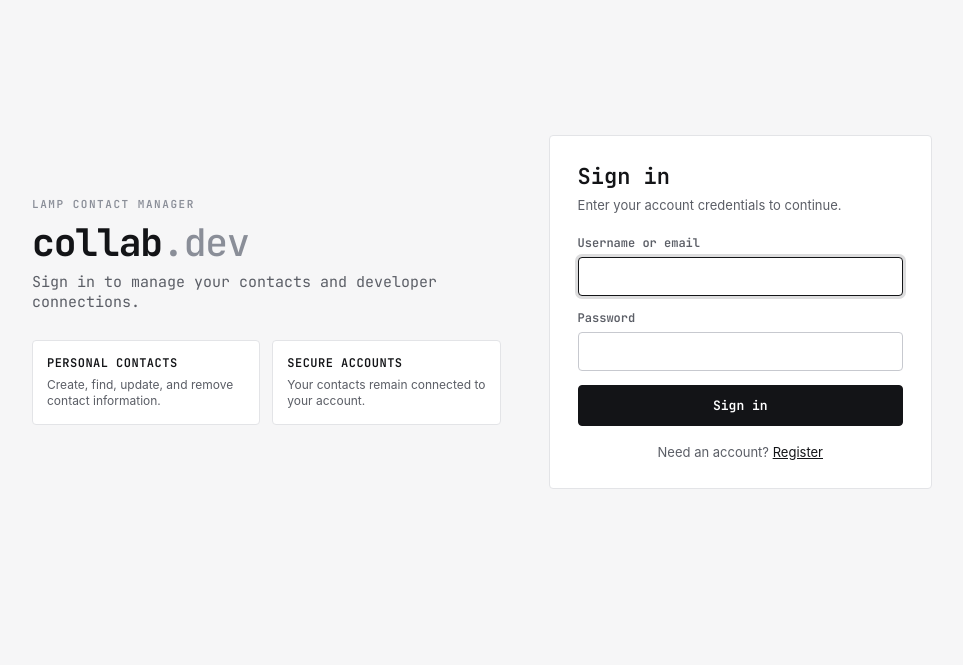
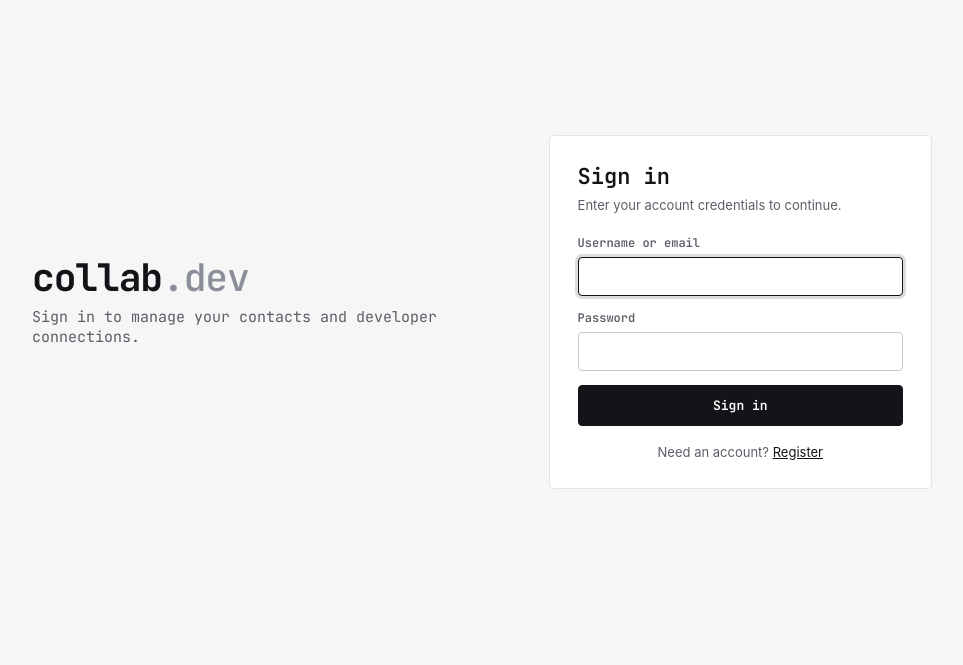
Before and after one commit to morningsoftware/lamp-stack-project, a PHP site: page / in a window 1280 px wide. Shown: the part 149-814 px from the top of the page, without its empty margins (158-1121 px from the left). Run offline with PHP 8.4, Linux system fonts and the light colour scheme.

Commit message:
Simplify landing page copy and update meta description

```diff
--- a/assets/css/app.css
+++ b/assets/css/app.css
@@ -166,10 +166,6 @@ svg.spark { width: 76px; height: 18px; }
 .search-input:focus { outline: none; border-color: var(--text); box-shadow: var(--ring); }
 .home-hint { margin-top: 14px; font-size: 12px; color: var(--faint); font-family: var(--mono); }
 .home-hint a { color: var(--text); text-decoration: underline; }
-.home-features { display: grid; grid-template-columns: repeat(auto-fit, minmax(180px, 1fr)); gap: 12px; margin-top: 36px; }
-.feature-card { background: var(--surface); border: 1px solid var(--line); border-radius: var(--radius); padding: 14px; text-align: left; }
-.feature-card h3 { font-family: var(--mono); font-size: 12px; font-weight: 600; margin: 0 0 6px; letter-spacing: 0.04em; text-transform: uppercase; color: var(--text); }
-.feature-card p { font-size: 12px; color: var(--muted); margin: 0; line-height: 1.4; }
 .demo-helper-box {
   margin-top: 18px; padding: 12px 14px; background: var(--surface-2);
   border: 1px dashed var(--line-strong); border-radius: var(--radius);
@@ -182,8 +178,6 @@ svg.spark { width: 76px; height: 18px; }
 }
 .lab-login { align-items: center; }
 .login-layout { width: 100%; max-width: 900px; display: grid; grid-template-columns: 1.1fr .9fr; gap: 48px; align-items: center; }
-.login-intro .home-features { grid-template-columns: 1fr 1fr; margin-top: 28px; }
-.eyebrow { margin: 0 0 12px; color: var(--faint); font: 600 11px/1 var(--mono); letter-spacing: .14em; }
 .login-panel { padding: 28px; }
 .login-panel h2 { margin: 0 0 6px; font: 600 22px/1.2 var(--mono); }
 .login-panel .sub { margin: 0 0 22px; color: var(--muted); font-size: 13px; }
@@ -197,7 +191,6 @@ svg.spark { width: 76px; height: 18px; }
 .account-contact dd { margin: 4px 0 0; overflow-wrap: anywhere; font-size: 13px; }
 @media (max-width: 720px) {
   .login-layout { grid-template-columns: 1fr; gap: 28px; }
-  .login-intro .home-features { display: none; }
   .account-contact dl { grid-template-columns: 1fr; gap: 10px; }
 }
 
@@ -644,7 +637,6 @@ input[readonly] { background:var(--surface-2); color:var(--muted); }
   .form-columns { grid-template-columns:1fr; }
   .modal-card { padding:18px; }
   .dialog-actions .btn { flex:1; }
-  .home-features { grid-template-columns:1fr; }
 }
 @media (prefers-reduced-motion:reduce) {
   *,*::before,*::after { scroll-behavior:auto !important; animation-duration:.01ms !important; transition-duration:.01ms !important; }
--- a/assets/js/app.js
+++ b/assets/js/app.js
@@ -653,13 +653,10 @@
 
     root.innerHTML =
       '<div class="home lab-login"><div class="login-layout">' +
-      '<section class="login-intro"><p class="eyebrow">LAMP CONTACT MANAGER</p>' +
+      '<section class="login-intro">' +
       '<h1 class="home-title">collab<span class="tick">.dev</span></h1>' +
       '<p class="home-sub">Sign in to manage your contacts and developer connections.</p>' +
-      '<div class="home-features">' +
-      '<div class="feature-card"><h3>Personal contacts</h3><p>Create, find, update, and remove contact information.</p></div>' +
-      '<div class="feature-card"><h3>Secure accounts</h3><p>Your contacts remain connected to your account.</p></div>' +
-      '</div></section>' +
+      '</section>' +
       '<section class="login-panel panel" aria-labelledby="login-title">' +
       '<h2 id="login-title">Sign in</h2><p class="sub">Enter your account credentials to continue.</p>' +
       '<form id="landing-login-form" class="form-grid">' +
--- a/index.html
+++ b/index.html
@@ -4,8 +4,8 @@
 <meta charset="utf-8">
 <meta name="viewport" content="width=device-width, initial-scale=1, viewport-fit=cover">
 <meta name="color-scheme" content="light dark">
-<title>collab.dev — Personal Contacts & Developer Manager</title>
-<meta name="description" content="A clean, full CRUD personal contacts and developer directory application built on the LAMP stack.">
+<title>collab.dev — Personal Contacts & Developer Directory</title>
+<meta name="description" content="Manage your personal contacts and browse the developer directory.">
 <link rel="preconnect" href="https://fonts.googleapis.com">
 <link rel="preconnect" href="https://fonts.gstatic.com" crossorigin>
 <link href="https://fonts.googleapis.com/css2?family=Inter:wght@400;500;600;700&family=JetBrains+Mono:wght@400;500;600;700&display=swap" rel="stylesheet">
```
